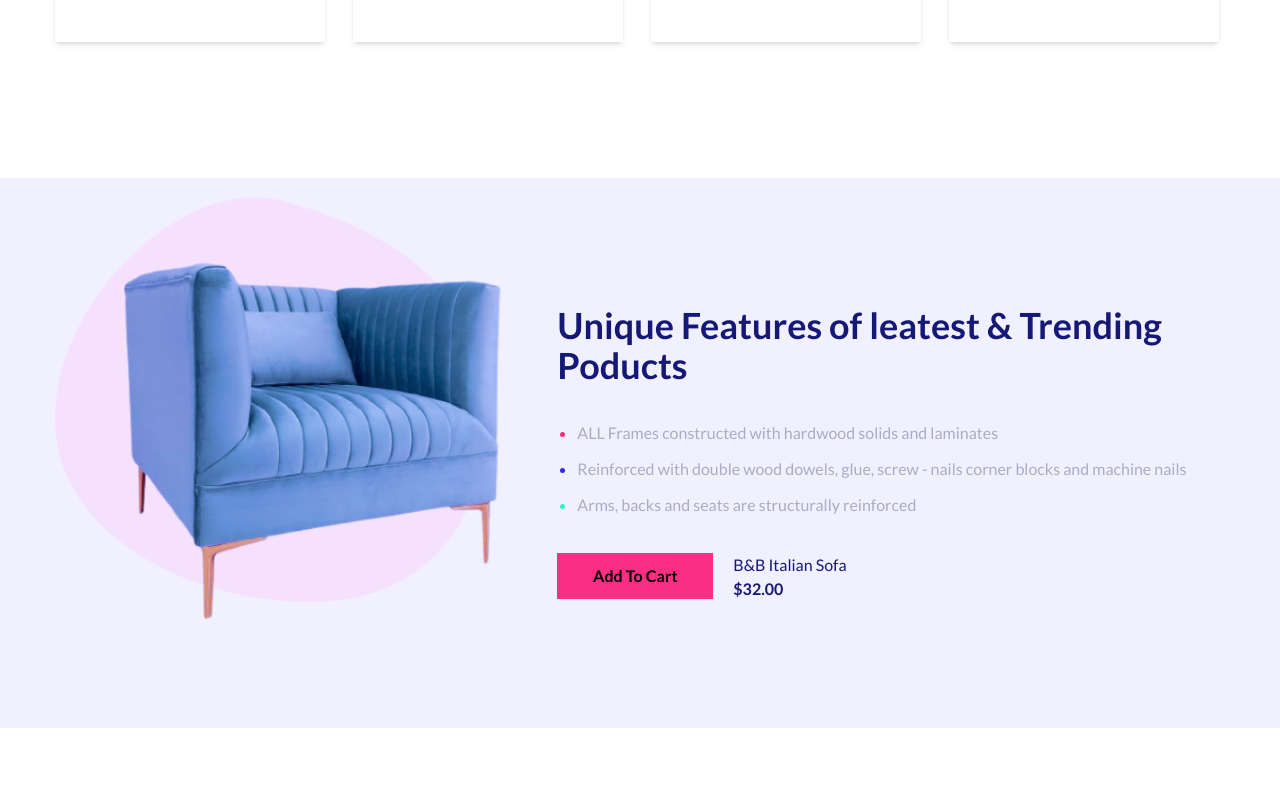
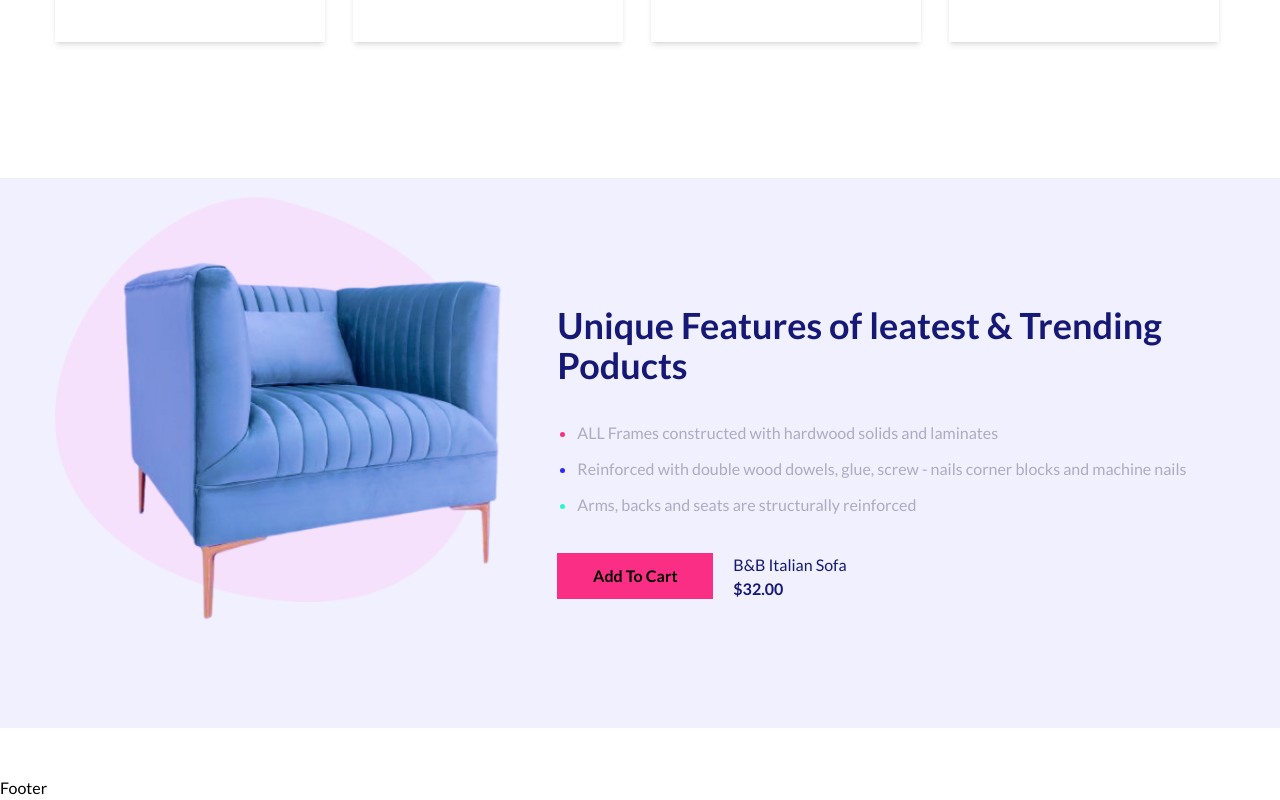
Before and after one commit to ShankalpaPokharel/ECOMMERCE, a React (Vite) app in the folder ecommerce-client/: page / in a window 1280 px wide. Shown: the part 2885-3685 px from the top of the page. Before the commit the page ends 3661 px from the top, so only its background shows below. Built offline with nearby package versions, Linux system fonts and the light colour scheme.

Commit message:
Footer Start

```diff
--- /dev/null
+++ b/ecommerce-client/src/components/Footer.jsx
@@ -0,0 +1,7 @@
+import React from 'react'
+
+export default function Footer() {
+  return (
+    <div>Footer</div>
+  )
+}
--- a/ecommerce-client/src/components/index.js
+++ b/ecommerce-client/src/components/index.js
@@ -5,5 +5,15 @@
 import LatestProduct from "./LatestProduct";
 import ShopexOffer from "./ShopexOffer";
 import UniqueLatest from "./UniqueLatest";
+import Footer from "./Footer";
 
-export {FirstProduct,FirstProductGroup,Header,Hero,LatestProduct,ShopexOffer,UniqueLatest}
+export {
+    FirstProduct,
+    FirstProductGroup,
+    Header,
+    Hero,
+    LatestProduct,
+    ShopexOffer,
+    UniqueLatest,
+    Footer
+};
--- a/ecommerce-client/src/pages/Home.jsx
+++ b/ecommerce-client/src/pages/Home.jsx
@@ -6,7 +6,8 @@
     Hero,
     LatestProduct,
     ShopexOffer,
-    UniqueLatest
+    UniqueLatest,
+    Footer
 } from "../components";
 
 export default function Home() {
@@ -26,6 +27,8 @@
             <ShopexOffer />
 
             <UniqueLatest/>
+
+            <Footer/>
         </>
     );
 }
```
